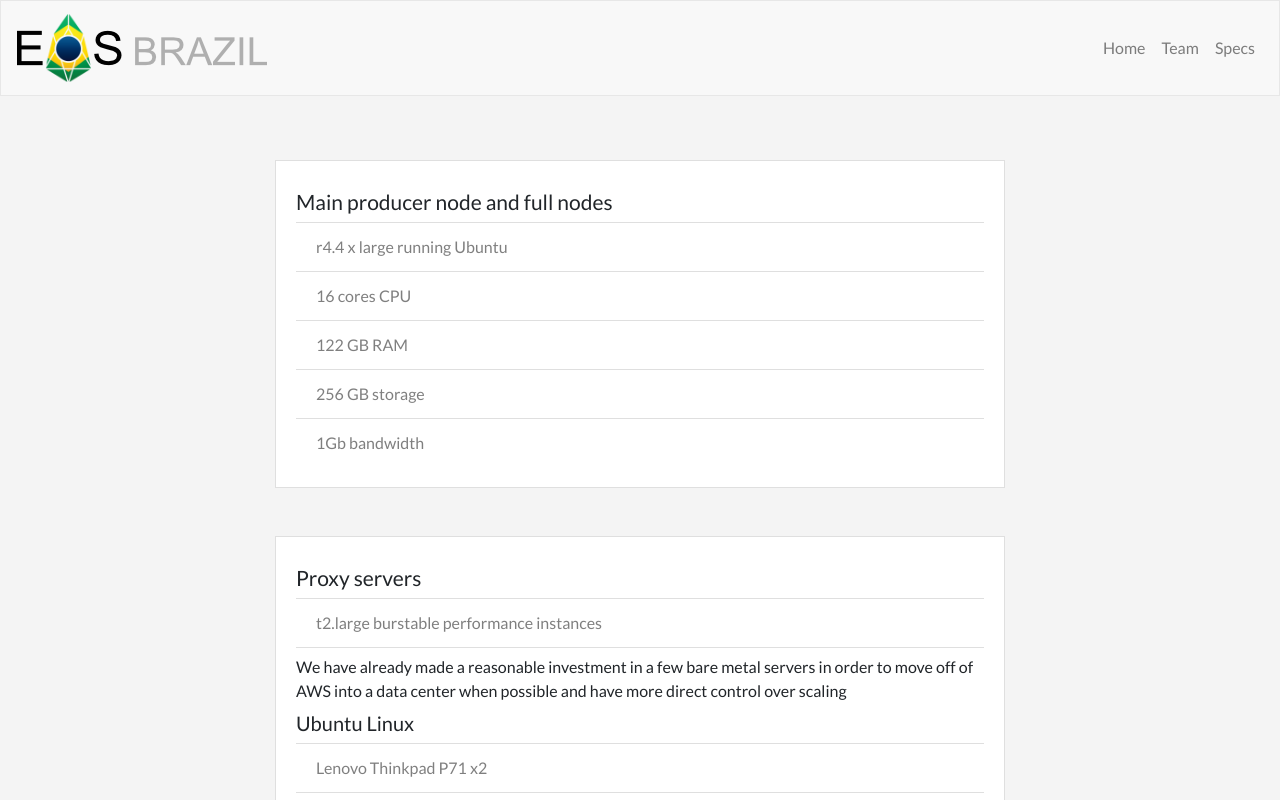
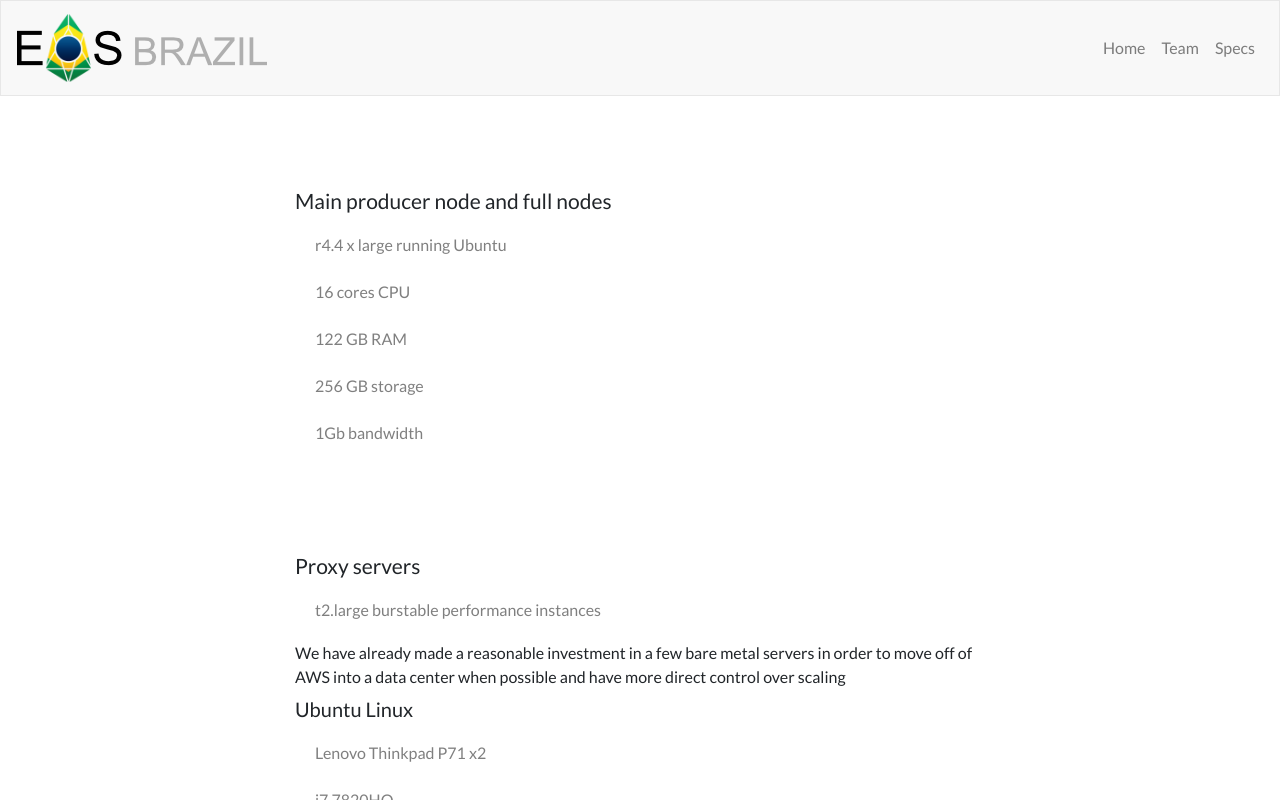
Before and after one commit to rbmarliere/eosbrazil-web, a React (Create React App) app: page /specs in a window 1280 px wide. Shown: the top 800 px of the page. Built offline with nearby package versions, Linux system fonts and the light colour scheme; what dsteem would draw is missing.

Commit message:
Basic styles

```diff
--- a/src/index.css
+++ b/src/index.css
@@ -3,7 +3,6 @@
 html,
 body {
     font-family: 'Lato', sans-serif;
-    background: #f4f4f4;
     height: calc(100% - 98px);
 }
 
@@ -42,7 +41,7 @@ button.btn {
 
 @media (min-width: 1024px) {
     .mt-center {
-        margin-top: calc(100% - 90%);
+        margin-top: calc(100% - 95%);
     }
 }
 
@@ -72,6 +71,7 @@ a {
 .card,
 .card-img-top {
     border-radius: 0;
+    border: none;
 }
 
 .card-title {
@@ -82,6 +82,16 @@ a {
     background-color: #fff;
 }
 
-.form-control {
-    border-radius: 0;
+.list-group-item {
+    border: none;
 }
+
+.team__avatar {
+    max-width: 450px;
+    width: 100%;
+    margin: auto;
+}
+
+.text-black-70 {
+    color: #383838;
+}
```
